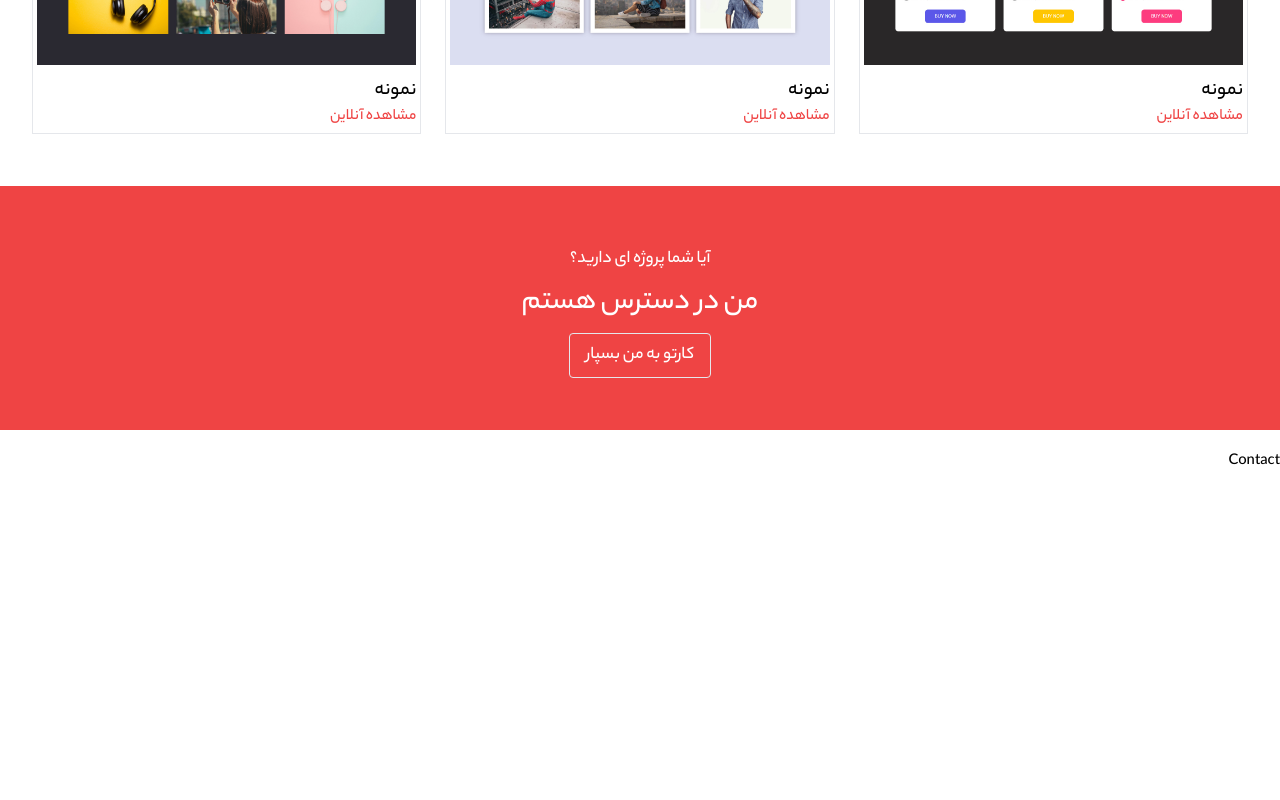
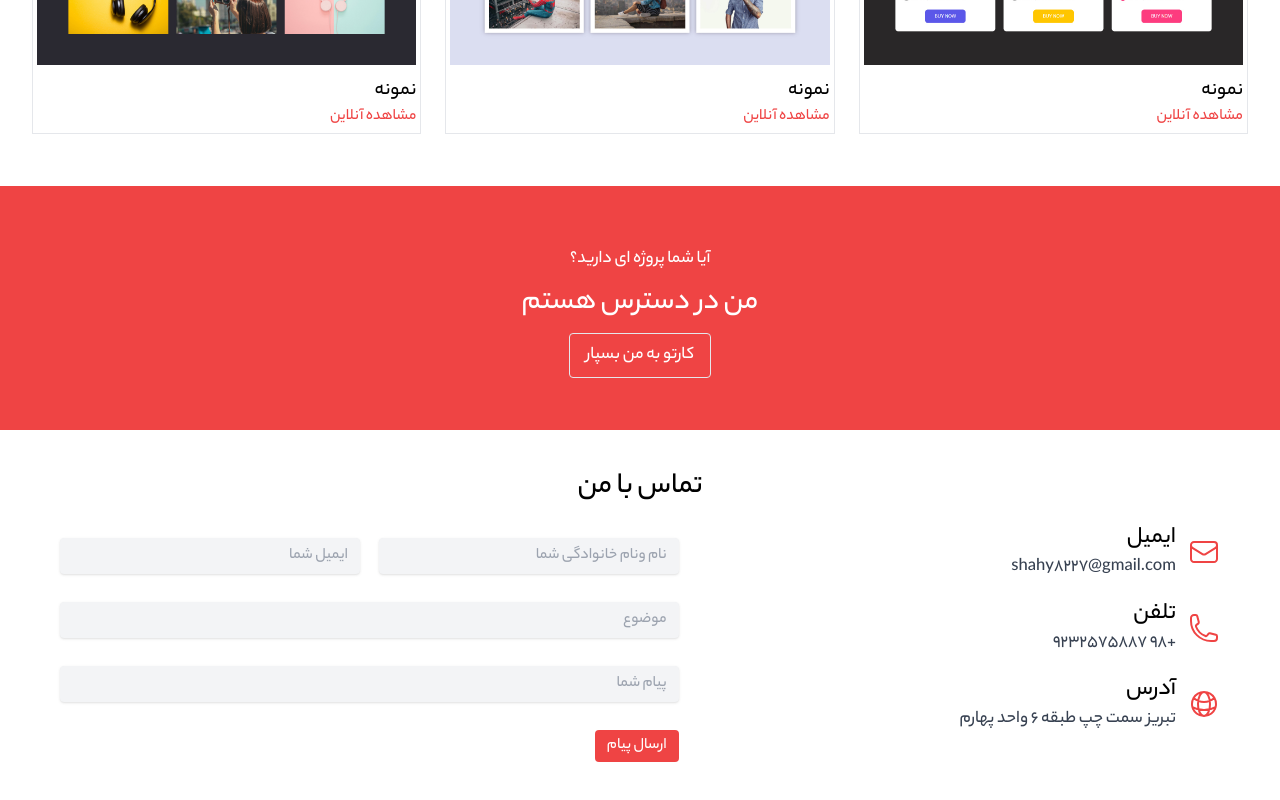
Before and after one commit to alishahi7645/alishahiwebsite, a React (Create React App) app: page / in a window 1280 px wide. Shown: the part 2085-2885 px from the top of the page. Before the commit the page ends 2559 px from the top, so only its background shows below. Built offline with nearby package versions, Linux system fonts and the light colour scheme.

Commit message:
end code contact

```diff
--- a/src/Components/cantact/Contact.jsx
+++ b/src/Components/cantact/Contact.jsx
@@ -1,9 +1,140 @@
-import React from 'react'
+import React from "react";
 
 function Contact() {
   return (
-    <div>Contact</div>
-  )
+    <div className="contact py-5 px-5 dark:bg-gray-900">
+      <div className="container p-5">
+        <div className="contact-title text-center">
+          <p className="text-3xl dark:text-gray-100">تماس با من</p>
+        </div>
+        <div className="contact-items flex-wrap justify-around align-center md:flex px-5">
+          <div className="contact-text w-full md:w-1/3">
+            <div className="c-item flex align-center mt-4">
+              <div className="c-icon my-auto text-red-500 text-2xl">
+                <svg
+                  xmlns="http://www.w3.org/2000/svg"
+                  fill="none"
+                  viewBox="0 0 24 24"
+                  stroke-width="1.5"
+                  stroke="currentColor"
+                  class="w-8 h-8"
+                >
+                  <path
+                    stroke-linecap="round"
+                    stroke-linejoin="round"
+                    d="M21.75 6.75v10.5a2.25 2.25 0 0 1-2.25 2.25h-15a2.25 2.25 0 0 1-2.25-2.25V6.75m19.5 0A2.25 2.25 0 0 0 19.5 4.5h-15a2.25 2.25 0 0 0-2.25 2.25m19.5 0v.243a2.25 2.25 0 0 1-1.07 1.916l-7.5 4.615a2.25 2.25 0 0 1-2.36 0L3.32 8.91a2.25 2.25 0 0 1-1.07-1.916V6.75"
+                  />
+                </svg>
+              </div>
+              <div className="c-text flex-wrap mr-3">
+                <p className="texl-lg text-bold dark:text-gray-100 text-2xl">
+                  ایمیل
+                </p>
+                <p className="text-gray-700 dark:text-gray-300 text-lg">
+                  shahy8227@gmail.com
+                </p>
+              </div>
+            </div>
+            <div className="c-item flex align-center mt-4">
+              <div className="c-icon my-auto text-red-500 text-2xl">
+                <svg
+                  xmlns="http://www.w3.org/2000/svg"
+                  fill="none"
+                  viewBox="0 0 24 24"
+                  stroke-width="1.5"
+                  stroke="currentColor"
+                  class="w-8 h-8"
+                >
+                  <path
+                    stroke-linecap="round"
+                    stroke-linejoin="round"
+                    d="M2.25 6.75c0 8.284 6.716 15 15 15h2.25a2.25 2.25 0 0 0 2.25-2.25v-1.372c0-.516-.351-.966-.852-1.091l-4.423-1.106c-.44-.11-.902.055-1.173.417l-.97 1.293c-.282.376-.769.542-1.21.38a12.035 12.035 0 0 1-7.143-7.143c-.162-.441.004-.928.38-1.21l1.293-.97c.363-.271.527-.734.417-1.173L6.963 3.102a1.125 1.125 0 0 0-1.091-.852H4.5A2.25 2.25 0 0 0 2.25 4.5v2.25Z"
+                  />
+                </svg>
+              </div>
+              <div className="c-text flex-wrap mr-3">
+                <p className="texl-lg text-bold dark:text-gray-100 text-2xl">
+                  تلفن
+                </p>
+                <p className="text-gray-700 dark:text-gray-300 text-lg">
+                  +98 9232575887
+                </p>
+              </div>
+            </div>
+            <div className="c-item flex align-center mt-4">
+              <div className="c-icon my-auto text-red-500 text-2xl">
+                <svg
+                  xmlns="http://www.w3.org/2000/svg"
+                  fill="none"
+                  viewBox="0 0 24 24"
+                  stroke-width="1.5"
+                  stroke="currentColor"
+                  class="w-8 h-8"
+                >
+                  <path
+                    stroke-linecap="round"
+                    stroke-linejoin="round"
+                    d="M12 21a9.004 9.004 0 0 0 8.716-6.747M12 21a9.004 9.004 0 0 1-8.716-6.747M12 21c2.485 0 4.5-4.03 4.5-9S14.485 3 12 3m0 18c-2.485 0-4.5-4.03-4.5-9S9.515 3 12 3m0 0a8.997 8.997 0 0 1 7.843 4.582M12 3a8.997 8.997 0 0 0-7.843 4.582m15.686 0A11.953 11.953 0 0 1 12 10.5c-2.998 0-5.74-1.1-7.843-2.918m15.686 0A8.959 8.959 0 0 1 21 12c0 .778-.099 1.533-.284 2.253m0 0A17.919 17.919 0 0 1 12 16.5c-3.162 0-6.133-.815-8.716-2.247m0 0A9.015 9.015 0 0 1 3 12c0-1.605.42-3.113 1.157-4.418"
+                  />
+                </svg>
+              </div>
+              <div className="c-text flex-wrap mr-3">
+                <p className="texl-lg text-bold dark:text-gray-100 text-2xl">
+                  آدرس
+                </p>
+                <p className="text-gray-700 dark:text-gray-300 text-lg">
+                  تبریز سمت چپ طبقه 6 واحد پهارم
+                </p>
+              </div>
+            </div>
+          </div>
+          <div className="contact-form w-full md:w-2/3 mt-4 flex align-center justify-end">
+            <div className="contact-form mt-4 w-[80%] ml-0">
+              <form action="">
+                <div className="form-item flex-wrap justify-between md:flex">
+                  <div className="w-full md:w-[300px] mb-2">
+                    <input
+                      type="text"
+                      className="input form-control shadow bg-gray-100 py-1.5 px-3 w-full text-md border-0 outline-none dark:bg-gray-400 rounded dark:placeholder:text-white"
+                      placeholder="نام ونام خانوادگی شما"
+                    />
+                  </div>
+                  <div className="w-full md:w-[300px] mb-2">
+                    <input
+                      type="email"
+                      className="input form-control shadow bg-gray-100 py-1.5 px-3 w-full text-md border-0 outline-none dark:bg-gray-400 rounded dark:placeholder:text-white"
+                      placeholder="ایمیل شما"
+                    />
+                  </div>
+                </div>
+                <div className="form-item">
+                  <div className="mb-2">
+                    <input
+                      type="text"
+                      className="input form-control shadow mt-5 bg-gray-100 py-1.5 px-3 w-full text-md border-0 outline-none dark:bg-gray-400 rounded dark:placeholder:text-white"
+                      placeholder="موضوع"
+                    />
+                  </div>
+                  <div className="mb-2">
+                    <input
+                      type="text"
+                      className="input form-control shadow mt-5 bg-gray-100 py-1.5 px-3 w-full text-md border-0 outline-none dark:bg-gray-400 rounded dark:placeholder:text-white"
+                      placeholder="پیام شما"
+                    />
+                  </div>
+                </div>
+                <div className="form-item">
+                  <button className="mt-5 bg-red-500 text-white py-1 px-3 rounded">
+                    ارسال پیام
+                  </button>
+                </div>
+              </form>
+            </div>
+          </div>
+        </div>
+      </div>
+    </div>
+  );
 }
 
-export default Contact
+export default Contact;
--- a/src/Components/freelancer/Freelancer.jsx
+++ b/src/Components/freelancer/Freelancer.jsx
@@ -2,7 +2,7 @@ import React from 'react'
 
 function Freelancer() {
   return (
-    <div className="freelancer py-5 px-5 w-full bg-red-500 mb-5 dark:bg-gray-700">
+    <div className="freelancer py-5 px-5 w-full bg-red-500 dark:bg-gray-700">
         <div className="container p-5">
             <div className="freelancer-title p-5 text-center">
                 <p className="text-white text-lg mb-3">آیا شما پروژه ای دارید؟</p>
```
